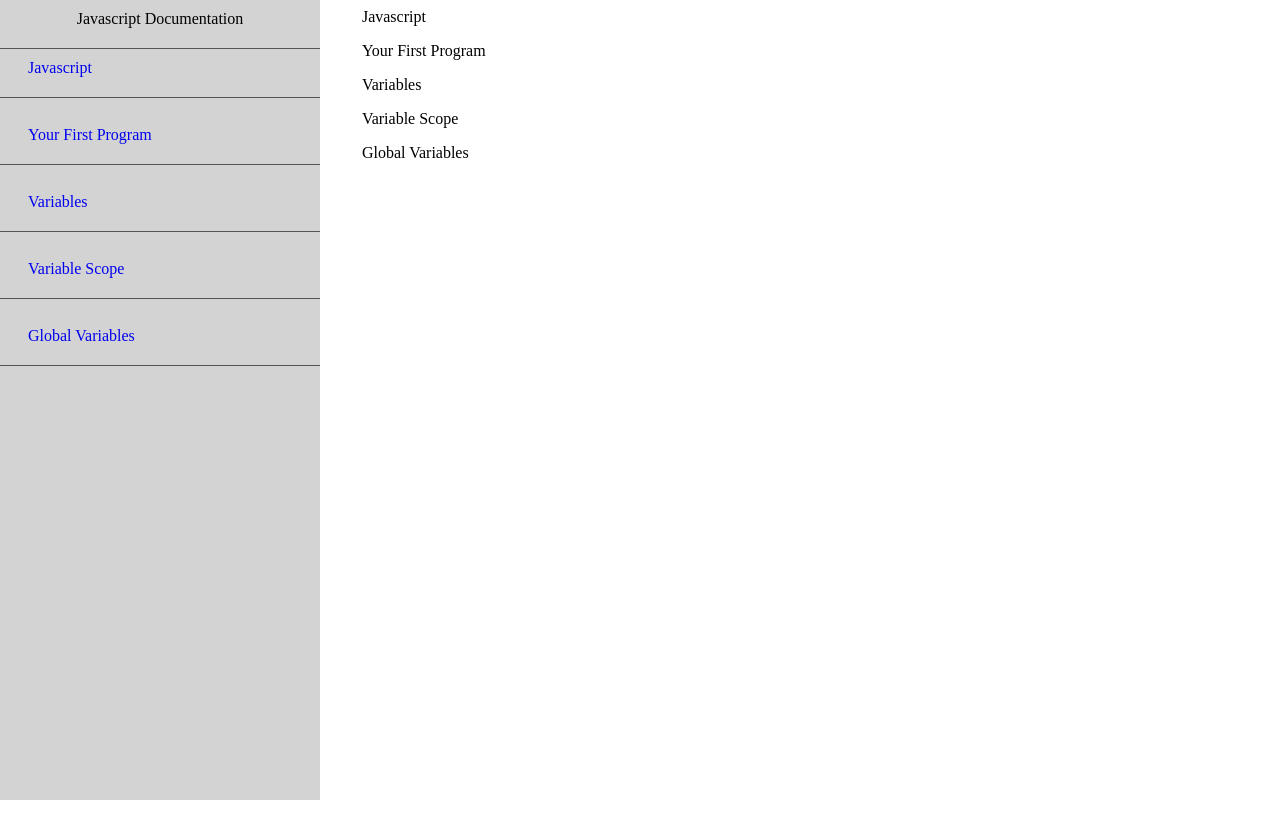
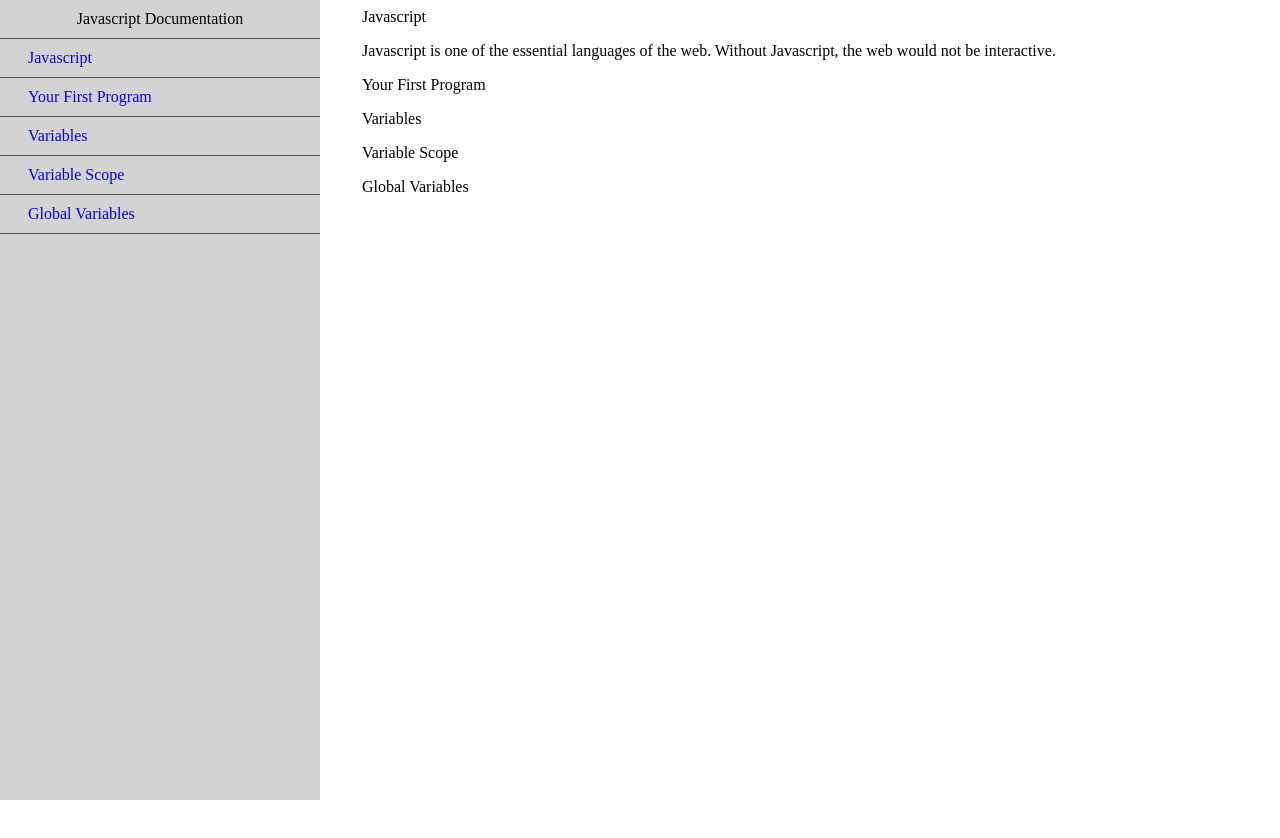
Before and after one commit to cmade/documentationPage, a plain HTML site: page index.html in a window 1280 px wide. Drawn offline with Linux system fonts and the light colour scheme.

Commit message:
Added some content to the intro

```diff
--- a/index.html
+++ b/index.html
@@ -8,16 +8,16 @@
 	<main id="main-doc">
 		<nav id="navbar">
 			<header id="nav-header">Javascript Documentation</header>
-			<a href="#Javascript" class="nav-link">Javascript</a><br>
-			<a href="#Your First Program" class="nav-link">Your First Program</a><br>
-			<a href="#Variables" class="nav-link">Variables</a><br>
-			<a href="#Variable Scope" class="nav-link" >Variable Scope</a><br>
+			<a href="#Javascript" class="nav-link">Javascript</a>
+			<a href="#Your First Program" class="nav-link">Your First Program</a>
+			<a href="#Variables" class="nav-link">Variables</a>
+			<a href="#Variable Scope" class="nav-link" >Variable Scope</a>
 			<a href="#Global Variables" class="nav-link">Global Variables</a>
 		</nav>
 		<div id="container2">
 			<section class="main-section" id="Javascript">
 				<header>Javascript</header>
-				<p></p>
+				<p>Javascript is one of the essential languages of the web. Without Javascript, the web would not be interactive.</p>
 				<code></code>
 				<p></p>
 				<ul>
--- a/style.css
+++ b/style.css
@@ -19,7 +19,7 @@
 a{
 	display: block;
 	border-bottom: 1px solid #555;
-	padding: 10px 0px 20px 28px;
+	padding: 10px 0px 10px 28px;
 	text-decoration: none;
 }
 ul{
@@ -34,6 +34,6 @@ ul{
 }
 #nav-header{
 	border-bottom: 1px solid #555;
-	padding: 10px 0px 20px 0px;
+	padding: 10px 0px 10px 0px;
 	text-align: center;
 }
```
